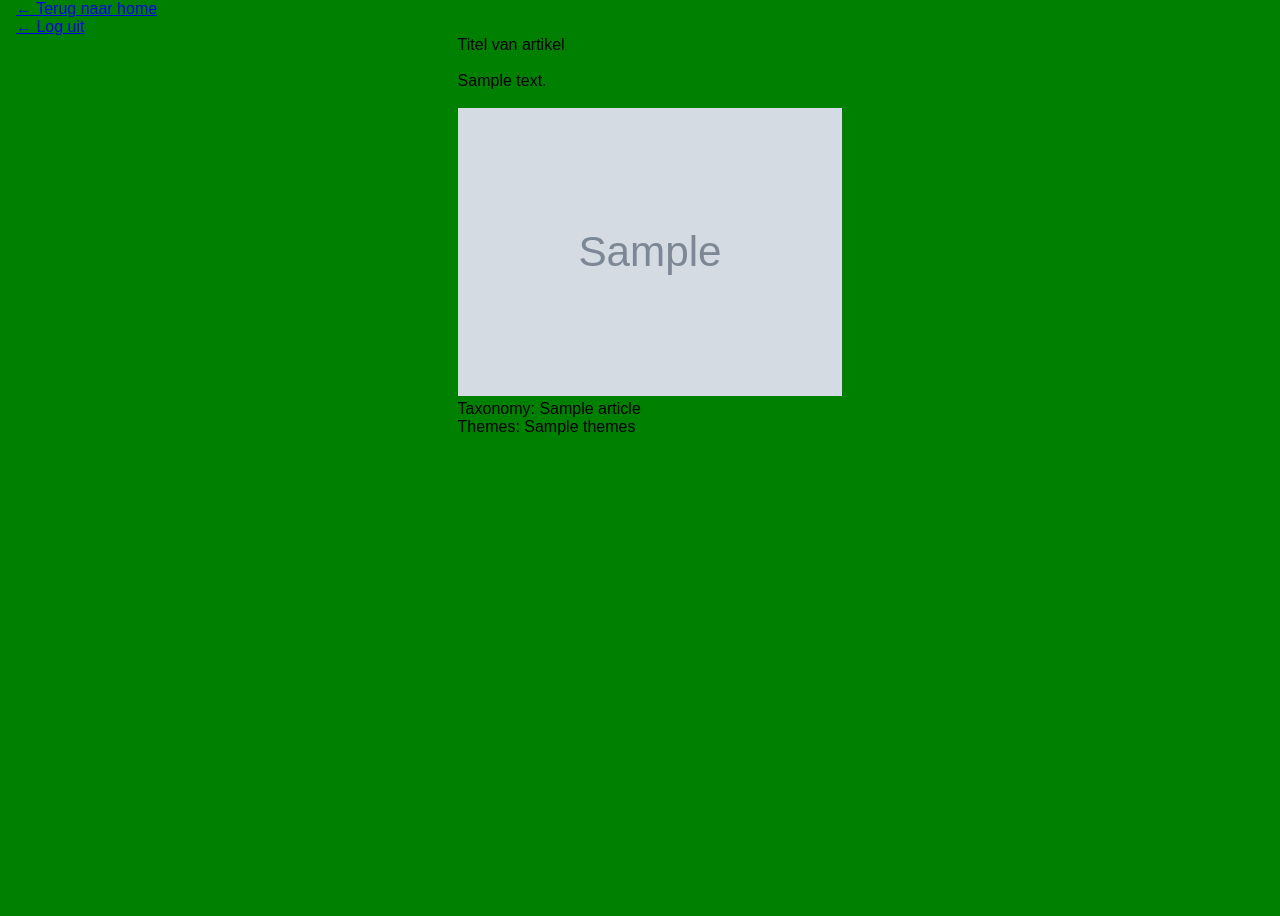
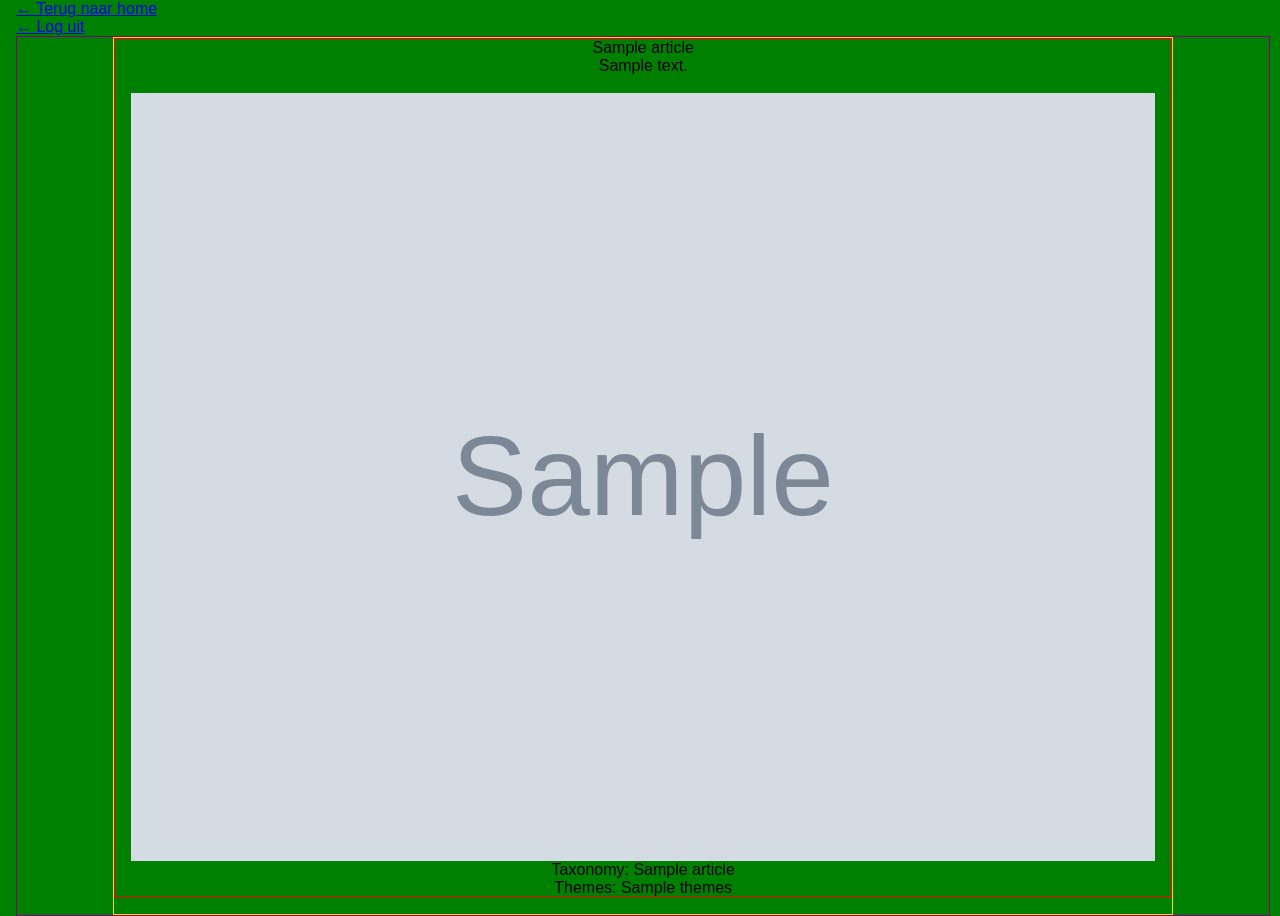
Before and after one commit to LeroyAndrade/CbsPortaal, a Flask app: template app/templates/artikelen.html in a window 1280 px wide. Before the commit the page ends 435 px from the top, so only its background shows below. Run offline with Flask 3, Linux system fonts and the light colour scheme; the template is opened without the code that fills it: most values are stand-ins (such as "Sample title", 1, 10 or a date in 2020); grey boxes marked "Sample" are stand-in pictures; parts of the project's set-up code (start-up, migrations or seed data) failed here and were passed over.

Commit message:
Tussentijdse opslag

```diff
--- a/app/services/services.py
+++ b/app/services/services.py
@@ -4,7 +4,7 @@ class ArticleService:
 
     @staticmethod
     def get_latest_cbs_article():
-        url = "https://www.cbs.nl/odata/v1/Articles?$top=3&$orderby=ReleaseTime%20desc&$select=Title,Url,Image,Themes,TaxonomyTags,LeadText"
+        url = "https://www.cbs.nl/odata/v1/Articles?$top=5&$orderby=ReleaseTime%20desc&$select=Title,Url,Image,Themes,TaxonomyTags,LeadText"
 
         try:
             r = requests.get(url)
--- a/app/static/css/main.css
+++ b/app/static/css/main.css
@@ -4,24 +4,38 @@
 
 body{
     background-color:#F1F1F1;
-    width: 99vw;
+    width: 98vw;
     margin:0 1em;
+}
+
+main{
+    width: 100%;
+}
+
+.sectorA{
+    display: flex;
+    border: 1px solid purple;
+    justify-content: space-between;
 }
 
 .Artikelen{
     display: flex;
     flex-direction: column;
-    flex-wrap: wrap;
-    width: 99vw;
+    border: 1px solid gold;
 }
 
 .ArtikelenChild{
+    padding: 0 1em;
+    margin-bottom: 1em;
+    align-items: baseline;
+    border: 1px solid red;
+    display: flex;
+    flex-direction: column;
+    width: 80vw;
+}
+
+.ArtikelenChild > img{
     width: 100%;
-    max-width: 30vw;
-    margin-bottom: 1em;
-}
-.ArtikelenChild > img{
-    width: inherit;
     object-fit: contain;
 }
 
@@ -30,8 +44,15 @@ body{
         background-color:green;
     }
 
+    .sectorA{
+        flex-direction: row;
+    }
+
     .Artikelen{
         flex-direction: row;
     }
 
+    /*.ArtikelenChild{*/
+    /*    max-width: 30vw;*/
+    /*}*/
 }
--- a/app/templates/artikelen.html
+++ b/app/templates/artikelen.html
@@ -19,13 +19,14 @@
    <p><a href="{{ url_for('cbs.index') }}">← Terug naar home</a></p>
    <p> <a href="{{ url_for('cbs.logout') }}">← Log uit</a></p>
 
+    <main>
+  {% for article in articles %}
+        <div class="sectorA">
+           <section class="Artikelen">
 
-
-       <section class="Artikelen">
-         {% for article in articles %}
               <div class="ArtikelenChild">
-              <p>Titel van artikel</p><br>
-              <p>
+                  <p class="ArtikelTitel">{{ article.Title }}</p>
+                      <p class="ArtikelLeadText">
                           {{ article.LeadText }}
                       </p>
                   <br>
@@ -33,9 +34,11 @@
                    <p>Taxonomy: {{article.TaxonomyTags}}</p>
                   <p>Themes: {{article.Themes}}</p>
               </div>
+           </section>
+        </div>
       {% endfor %}
-    </section>
 
+    </main>
 
 
 <!--    <section class="Artikelen">-->
--- a/dockernMigratiecommands.txt
+++ b/dockernMigratiecommands.txt
@@ -107,3 +107,8 @@ docker compose down
 > docker volume rm cbsportaal_postgres_data -f
 > docker compose up --build app
 > docker compose exec app flask db upgrade
+
+# Forceer online Github en verwijder lokaal
+> git fetch origin
+> git reset --hard origin/main
+> git clean -fd
```
Also changed, not shown: app/routes.py (+14 -7 lines), app/static/css/test.css (added, +10 -0 lines), app/templates/test.html (added, +18 -0 lines). Lines whose indentation alone changed are shown as unchanged.
